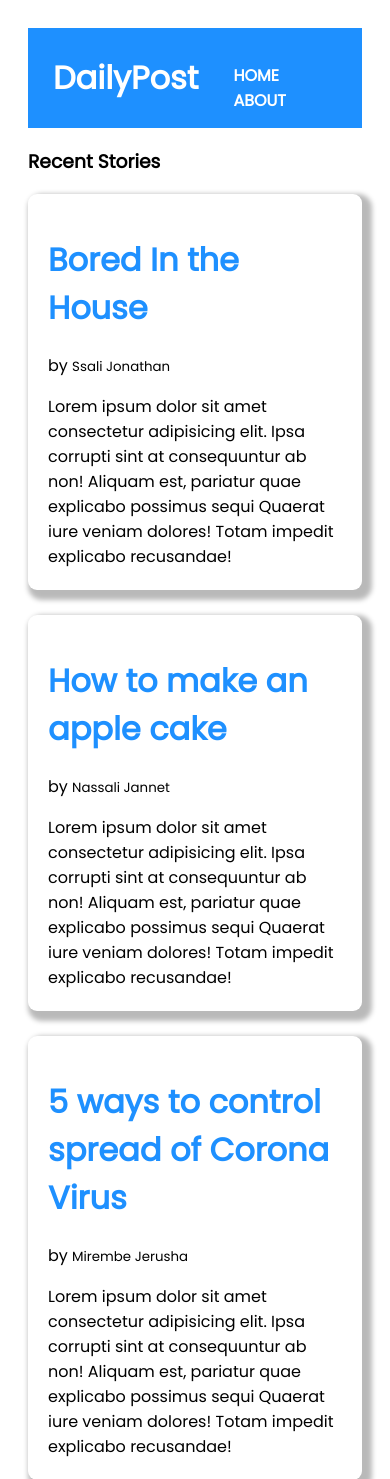
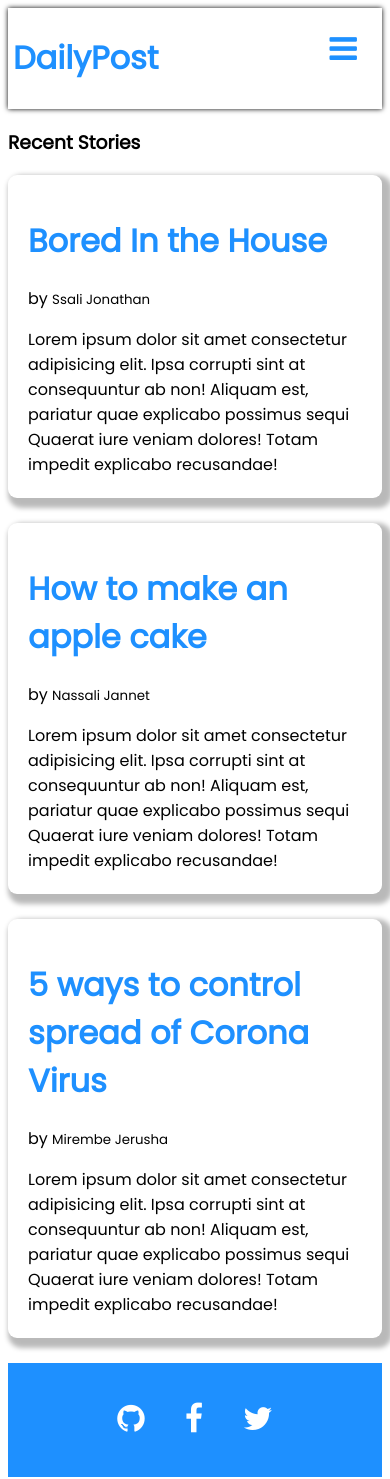
Before and after one commit to jod35/DailyPost, a Django app: page / in a window 390 px wide. Shown: the top 1479 px of the page. Run offline with Django 3.2, Linux system fonts and the light colour scheme; some libraries are stand-ins or nearby versions.

Commit message:
project set up

```diff
--- a/user/static/user/main.css
+++ b/user/static/user/main.css
@@ -10,6 +10,9 @@ body{
 
 *{
     font-family: 'Poppins', sans-serif;
+}
+#hamburger{
+    display: none;
 }
 a{
     text-decoration: none;
@@ -31,6 +34,7 @@ a{
 }
 .links a{
     color: white;
+    text-transform: uppercase;
     font-weight: bold;
     margin: 20px;
 }
@@ -56,3 +60,35 @@ footer a{
     color: white;
     margin: 20px;
 }
+
+@media(max-width:600px){
+  .nav{
+      background: white;
+      color: var(--blue);
+      padding: 5px;
+      box-shadow: 0px 0px 5px 0px black;
+  }
+
+
+  .links{
+      display: none;
+  }
+
+  #hamburger{
+      display: block;
+      color: var(--blue);
+      padding: 20px;
+  }
+
+  .container{
+      padding: 0;
+  }
+  footer{
+      background: var(--blue);
+
+  }
+
+  footer a{
+      color: white;
+  }
+}
--- a/user/templates/user/base.html
+++ b/user/templates/user/base.html
@@ -5,9 +5,7 @@
     <meta charset="UTF-8">
     <meta name="viewport" content="width=device-width, initial-scale=1.0">
     <link rel="stylesheet" href="https://stackpath.bootstrapcdn.com/font-awesome/4.7.0/css/font-awesome.min.css">
-    <!-- <link rel="stylesheet" href="https://stackpath.bootstrapcdn.com/bootstrap/4.5.0/css/bootstrap.min.css"> -->
     <link rel="stylesheet" href="{% static 'user/main.css' %}">
-
     <link href="https://fonts.googleapis.com/css2?family=Poppins&display=swap" rel="stylesheet">    {% if title %}
        <title> DailyPost | {{title}}</title>
     {% else %}
@@ -20,9 +18,12 @@
     <div class="container">
         <header class="nav">
             <h1>DailyPost</h1>
+            <a href="#" id="hamburger"><i class="fa fa-bars fa-2x "></i></a>
             <div class="links">
                 <a href="{% url 'user_home' %}">HOME</a>
                 <a href="{% url 'user_about' %}">ABOUT</a>
+                <a href="">LOGIN</a>
+                <a href="">Sign Up</a>
             </div>
         </header>
         {% block body %}
```
